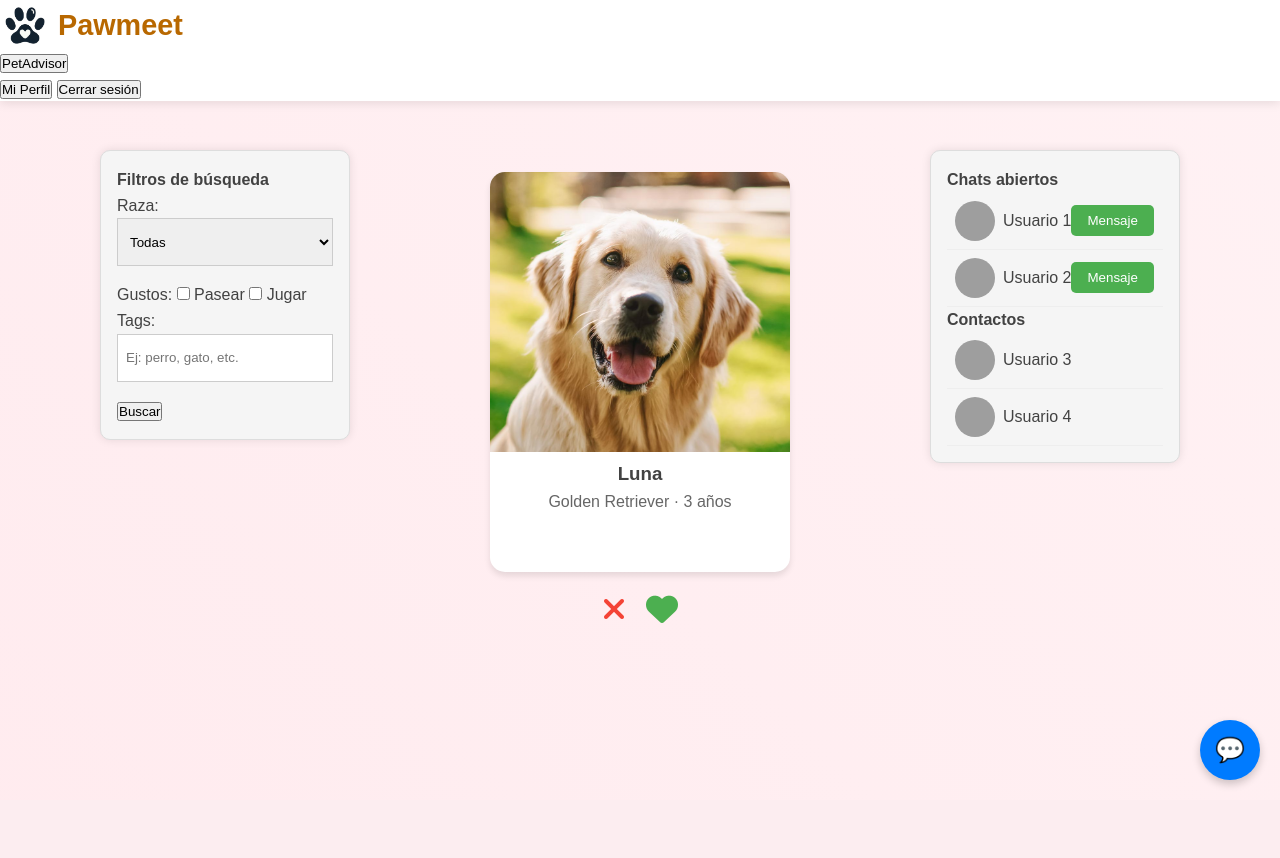
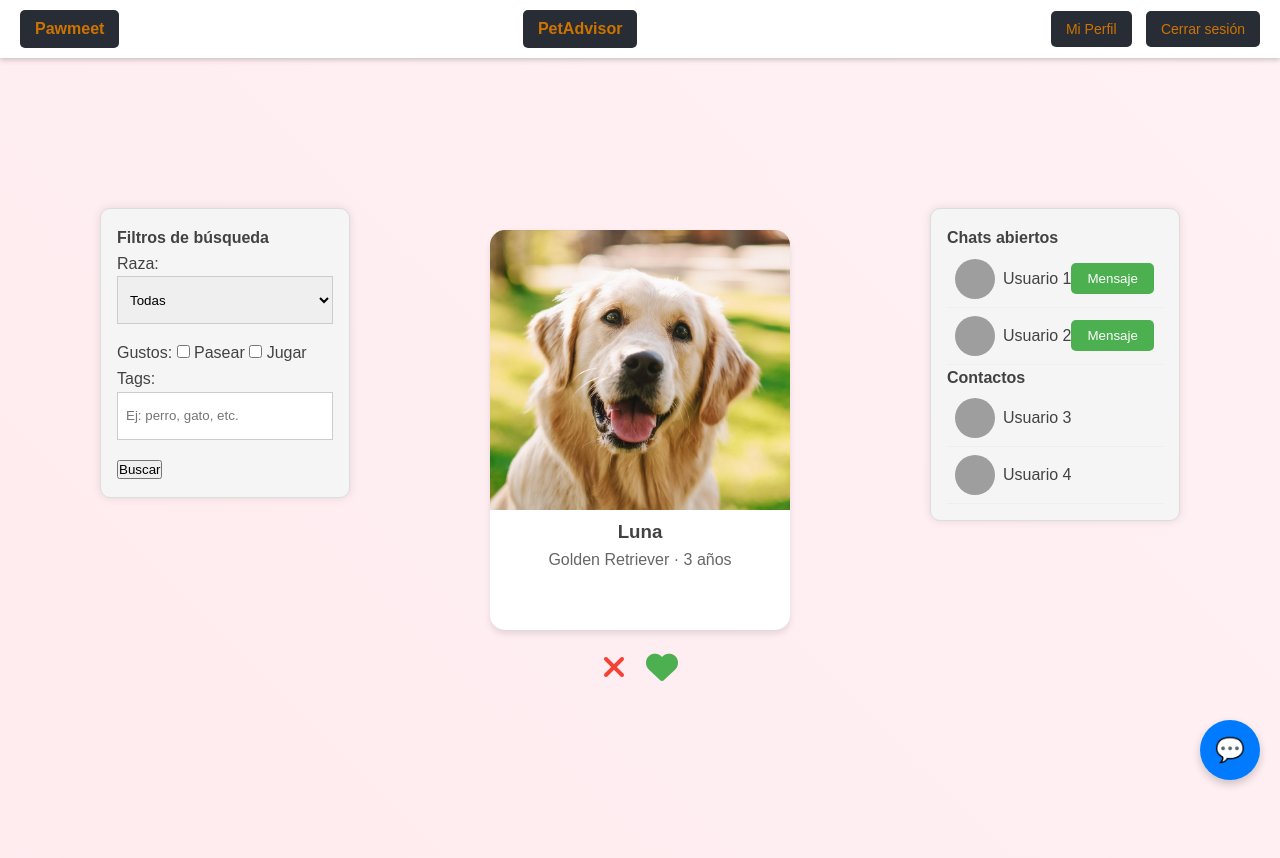
Before and after one commit to pauca881/pawmeet, a Django app: page /conectar/ in a window 1280 px wide. Before the commit the page ends 786 px from the top, so only its background shows below. Run offline with Django 5.2, Linux system fonts and the light colour scheme; a user stored in the database is signed in; grey boxes are pictures that could not be loaded.

Commit message:
HTML conectar retocado

```diff
--- a/home/static/home/conectar.css
+++ b/home/static/home/conectar.css
@@ -11,37 +11,69 @@
     margin: 0;
     padding: 0;
     box-sizing: border-box;
-    font-family: Arial, sans-serif;
 }
 
 body {
+    font-family: Arial, sans-serif;
     line-height: 1.6;
     color: var(--text-color);
     background: linear-gradient(45deg, rgba(254, 63, 97, 0.1), rgba(255, 123, 145, 0.1));
     overflow-x: hidden;
 }
 
-header {
-    background: var(--white);
-    box-shadow: 0 2px 10px rgba(0, 0, 0, 0.1);
-    position: fixed;
-    width: 100%;
-    z-index: 1000;
+.header {
+    display: flex;
+    justify-content: space-between;
+    align-items: center;
+    padding: 10px 20px;
+    background-color: white;
+    color: white;
+    box-shadow: 0 2px 5px rgba(0, 0, 0, 0.2)
 }
 
-.logo {
-    display: flex;
-    align-items: center;
-    gap: 0.5rem;
-    font-size: 1.8rem;
-    font-weight: 700;
-    color: var(--primary-color);
+.logo-btn {
+    background-color: #282c34;
+    color: #CD7400;
+    border: none;
+    padding: 10px 15px;
+    font-size: 16px;
+    font-weight: bold;
+    cursor: pointer;
+    border-radius: 5px;
+    transition: background-color 0.3s ease;
+}
+.logo-btn:hover {
+    background-color: #f5a947;
 }
 
-.logo-img {
-    background: url('Pawmeet.png') no-repeat center/contain;
-    width: 50px;
-    height: 50px;
+.center-btn {
+    background-color:  #282c34;
+    color: #CD7400;
+    border: none;
+    padding: 10px 15px;
+    font-size: 16px;
+    font-weight: bold;
+    cursor: pointer;
+    border-radius: 5px;
+    transition: background-color 0.3s ease;
+}
+.center-btn:hover {
+    background-color: #f5a947;
+}
+
+.right-buttons .btn{
+    background-color: #282c34;
+    color: #CD7400;
+    border: none;
+    padding: 10px 15px;
+    font-size: 14px;
+    margin-left: 10px;
+    cursor: pointer;
+    border-radius: 5px;
+    transition: background-color 0.3s ease;
+}
+.right-buttons .btn:hover {
+    background-color: #f5a947;
 }
 
 .container {
--- a/home/templates/conectar.html
+++ b/home/templates/conectar.html
@@ -12,18 +12,17 @@
 
     <body>
 
-        <header>
-            <a href="{% url 'home' %}" class="logo" style="text-decoration: none;">
-                <i class="logo-img"></i>
-                <span>Pawmeet</span>
+        <header class="header">
+            <a href="{% url 'home' %}">
+                <button class="logo-btn">Pawmeet</button>
             </a>
 
-            <a href="{% url 'petadvisor' %}" style="text-decoration: none;">
-                <button class="btn-petadvisor">PetAdvisor</button>
+            <a href="{% url 'petadvisor' %}">
+                <button class="center-btn">PetAdvisor</button>
             </a>
 
             <div class="right-buttons">
-                <button class="btn-profile">Mi Perfil</button>
+                <button class="btn">Mi Perfil</button>
                 <button class="btn">Cerrar sesión</button>
             </div>
         </header>
```
